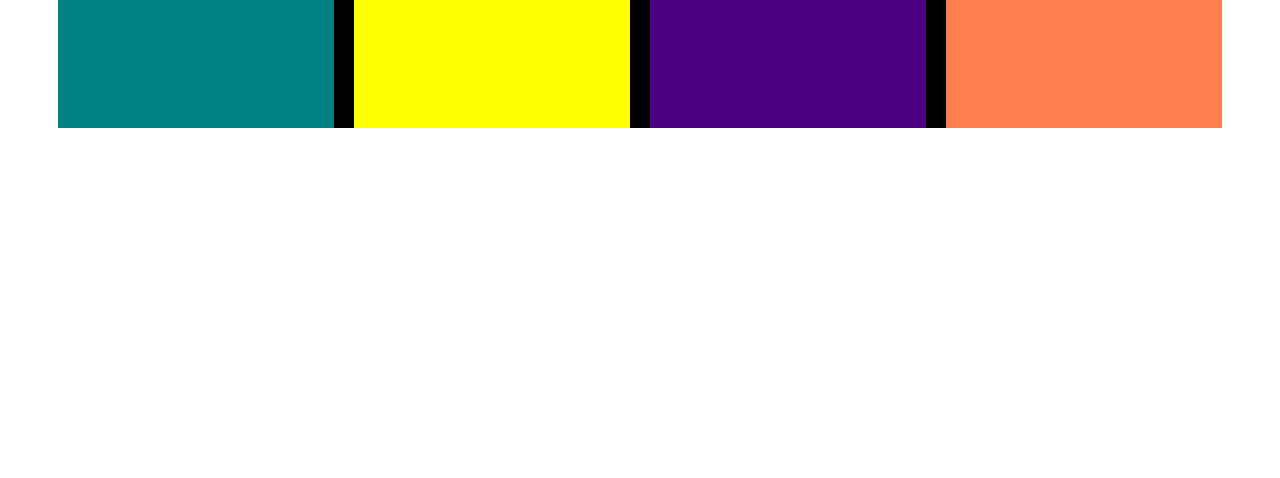
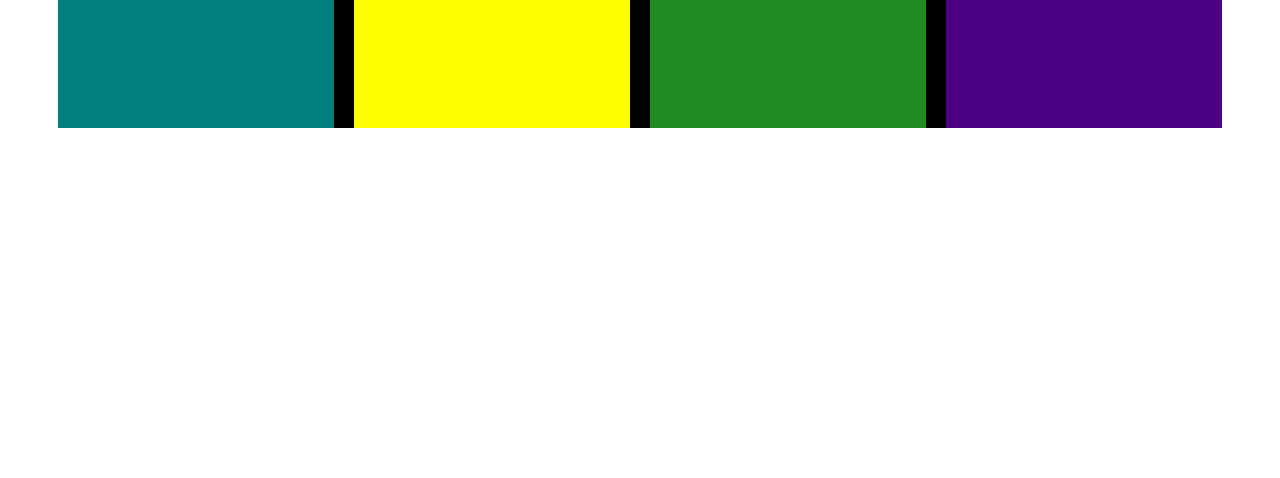
Before and after one commit to PubgGamerUzbSila/TenX-academy, a plain HTML site: page JavaScript/45-dars/grid.html in a window 1280 px wide. Shown: the part 322-800 px from the top of the page. Drawn offline with Linux system fonts and the light colour scheme.

Commit message:
task 1 the end

```diff
--- a/JavaScript/45-dars/grid.css
+++ b/JavaScript/45-dars/grid.css
@@ -19,6 +19,8 @@
   }
   .el-2 {
     background-color: forestgreen;
+    grid-column: -3 / -2;
+    grid-row: 2 / 3;
   }
   .el-3 {
     background-color: hotpink;
@@ -42,4 +44,6 @@
   }
   .el-8 {
     background-color: coral;
+    grid-column: 1 / 2;
+    grid-row: 1 / 2;
   }
```
